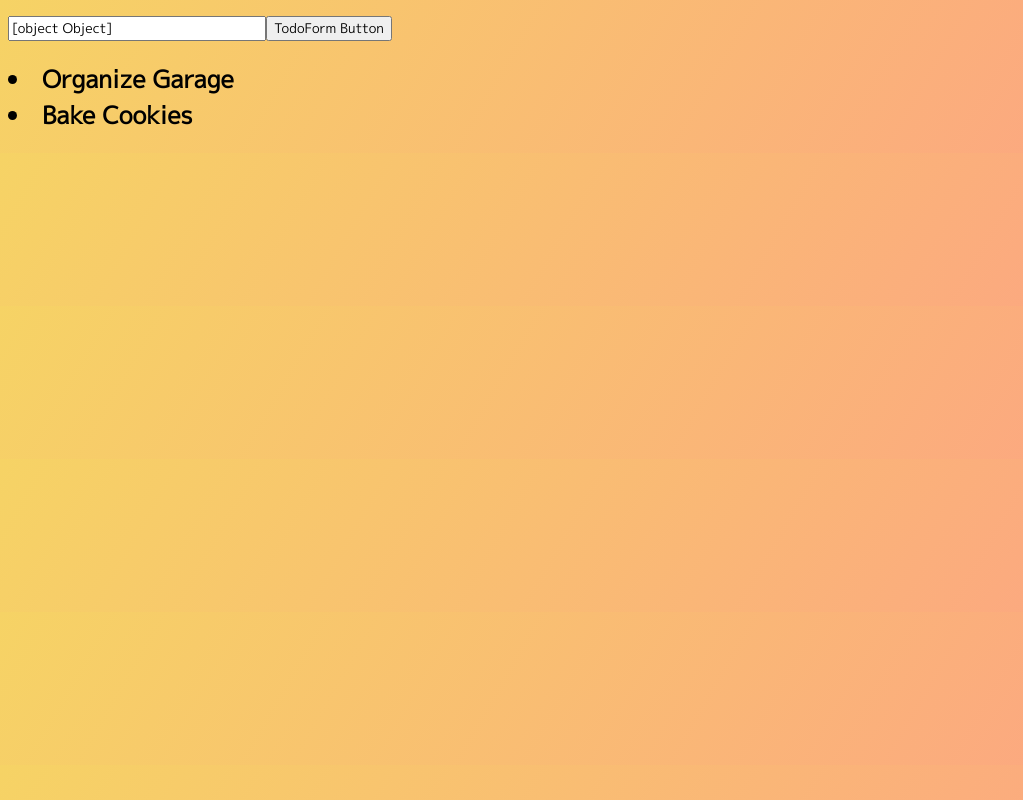
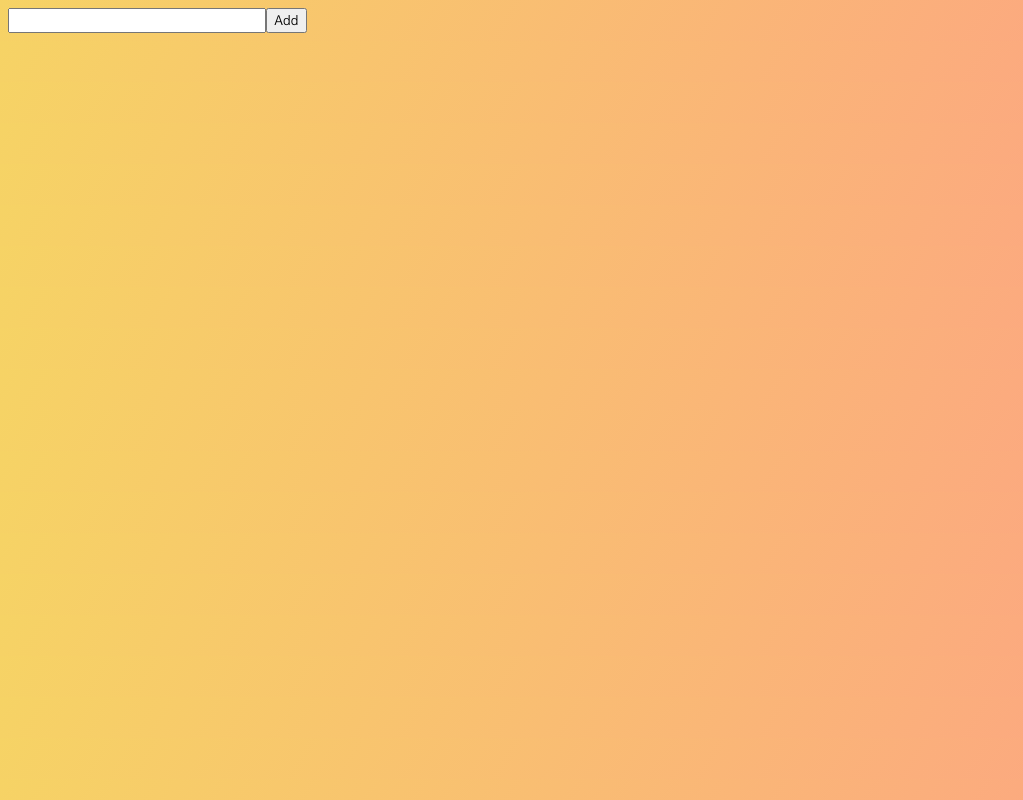
Before and after one commit to bloominstituteoftechnology/web-module-project-class-components, a React (Create React App) app: page / in a window 1280 px wide. Shown: the whole page, without its empty margins (0-1023 px from the left). Built offline with nearby package versions, Linux system fonts and the light colour scheme.

Commit message:
july4thgit add .git add .!

```diff
--- a/src/App.js
+++ b/src/App.js
@@ -23,25 +23,25 @@ export default class App extends React.Component {
   constructor() {
     super();
     this.state = { notes: notes }
+    // console.log(this.state.notes) // shows Arr num, then if travered shows the 3 key value pairs.
   }
 
-  // addItem = newItemName => {
-  //   this.setState({
-  //     notes: [...this.state.notes, {
-  //       name: newItemName,
-  //       id: Date.now(),
-  //       purchased: false
-  //     }]
-  //   })
-  // }
+  addItem = (formStateEmptyString) => { // In class components arrow functions do not need "const"
+    this.setState({
+      notes: [...this.state.notes, {
+        name: formStateEmptyString,
+        id: Date.now(),
+        purchased: false
+      }]
+    })
+  }
 
 
   render() {
     return (
       <div>
         {/* <ToDoList notes={this.state.notes} /> */}
-        <p>{notes.task}</p>
-        <TodoForm state={this.state} />
+        <TodoForm state={this.state.notes} />
       </div>
     );
   }
--- a/src/components/TodoForm.js
+++ b/src/components/TodoForm.js
@@ -1,86 +1,38 @@
-import React, { useState } from 'react';
+import React from 'react';
+// @@@@@@@@@@@@@@@@@@@@@@@@@@@@@@@@@@@@@@@@@@@@@@@@@ 1:44:00
+class TodoForm extends React.Component {
+    constructor() {
+        super();
+        this.state = {
+            formStateEmptyString: ''
+        }
+    }
 
+    handleChange = (e) => {
+        this.setState({ formStateEmptyString: e.target.value })
+    }
 
-export default function TodoForm(props){
+    handleSubmit = (e) => {
+        e.preventDefault();
+        this.props.addItem(this.state.formStateEmptyString)
+    }
 
-    const [data, setData] = useState(  {
-        task: '',
-        id: new Date(),
-        completed: false
-      })
-
-    console.log(data.task)
-    // console.log(props.state.notes[0].task) // Organize garage.
-
-    const handleChange = (e) => {
-        setData({...data, [e.target.name]: e.target.value})
-        }
-
-        // handleSubmit = (e) => {
-            //     e.preventDefault();
-            // }
-            // onSubmit={handleSubmit}
-
-            return (
+    render() {
+        return (
             <div>
-                <form>
+                <form onSubmit={this.handleSubmit}>
                     <input
-                        onChange={handleChange}
-                        value={data}
                         type="text"
-                        name="Todo"
+                        onChange={this.handleChange}
+                        name="item"
+                        value={this.state.formStateEmptyString}
                     />
-                    <button>TodoForm Button</button>
+                    <button>Add</button>
                 </form>
-                <h2>{props.state.notes.map(i => <li>{i.task}</li> )}</h2>  {/* Organize Garage Bake Cookies */}
+                {/* <p>{this.state.formStateEmptyString}</p> */}
             </div>
-    );
+        );
+    }
 }
 
-
-
-
-
-
-
-
-
-
-
-
-
-
-
-
-
-    // class TodoForm extends React.Component {
-    //     constructor() {
-    //         super();
-    //         this.state = {
-    //             newItemName: ''
-    //         }
-    //     }
-
-        // handleChanges = (e) => {
-        //     this.setState({ newItemName: e.target.value })
-        // }
-
-        // handleSubmit = (e) => {
-        //     e.preventDefault();
-        //     this.props.addItem(this.state.newItemName)
-        // }
-
-    //     render() {
-    //         return (
-    //             <form onSubmit={this.handleSubmit}>
-    //                 <input
-    //                     onChange={this.handleChanges}
-    //                     value={this.state.newItemName}
-    //                     type="text"
-    //                 />
-    //                 <button>TodoForm Class Component.</button>
-    //             </form>
-    //         );
-    //     }
-    // }
-    // export default TodoForm;
+export default TodoForm;
```
Also changed, not shown: src/components/STUCKTodoForm.js (added, +107 -0 lines).
